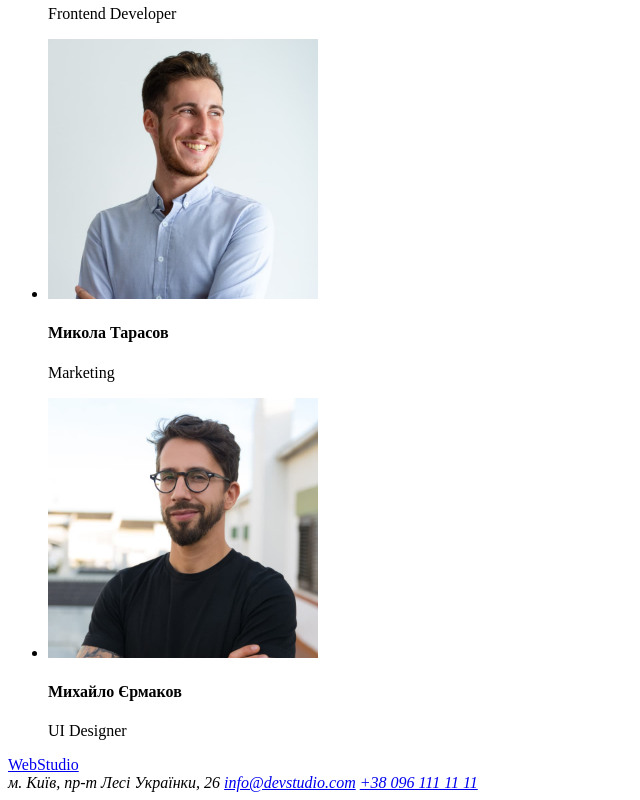
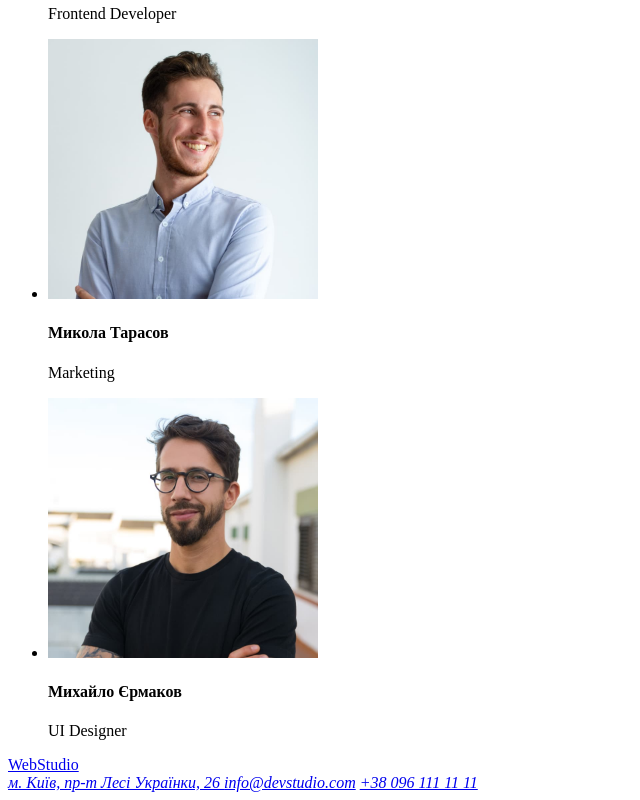
Before and after one commit to MarkYarema/goit-markup-hw-01, a plain HTML site: page index.html in a window 1280 px wide. Shown: the part 1665-2465 px from the top of the page, without its empty margins (0-640 px from the left). Drawn offline with Linux system fonts and the light colour scheme.

Commit message:
update inde.html

```diff
--- a/index.html
+++ b/index.html
@@ -80,7 +80,7 @@
     <footer>
         <a href="/">WebStudio</a>
         <address>
-            м. Київ, пр-т Лесі Українки, 26
+            <a href="https://www.google.com.ua/maps/place/%D0%B1%D1%83%D0%BB.+%D0%9B%D0%B5%D1%81%D0%B8+%D0%A3%D0%BA%D1%80%D0%B0%D0%B8%D0%BD%D0%BA%D0%B8,+26,+%D0%9A%D0%B8%D0%B5%D0%B2,+02000/@50.4265807,30.5361971,17z/data=!3m1!4b1!4m5!3m4!1s0x40d4cf0e033ecbe9:0x57a4dffefec77da0!8m2!3d50.4265807!4d30.5383859?hl=ru" target="_blank">м. Київ, пр-т Лесі Українки, 26 </a>
             <a href="mailto:info@devstudio.com">info@devstudio.com</a>
             <a href="tel:+380961111111">+38 096 111 11 11</a>
         </address>
```
